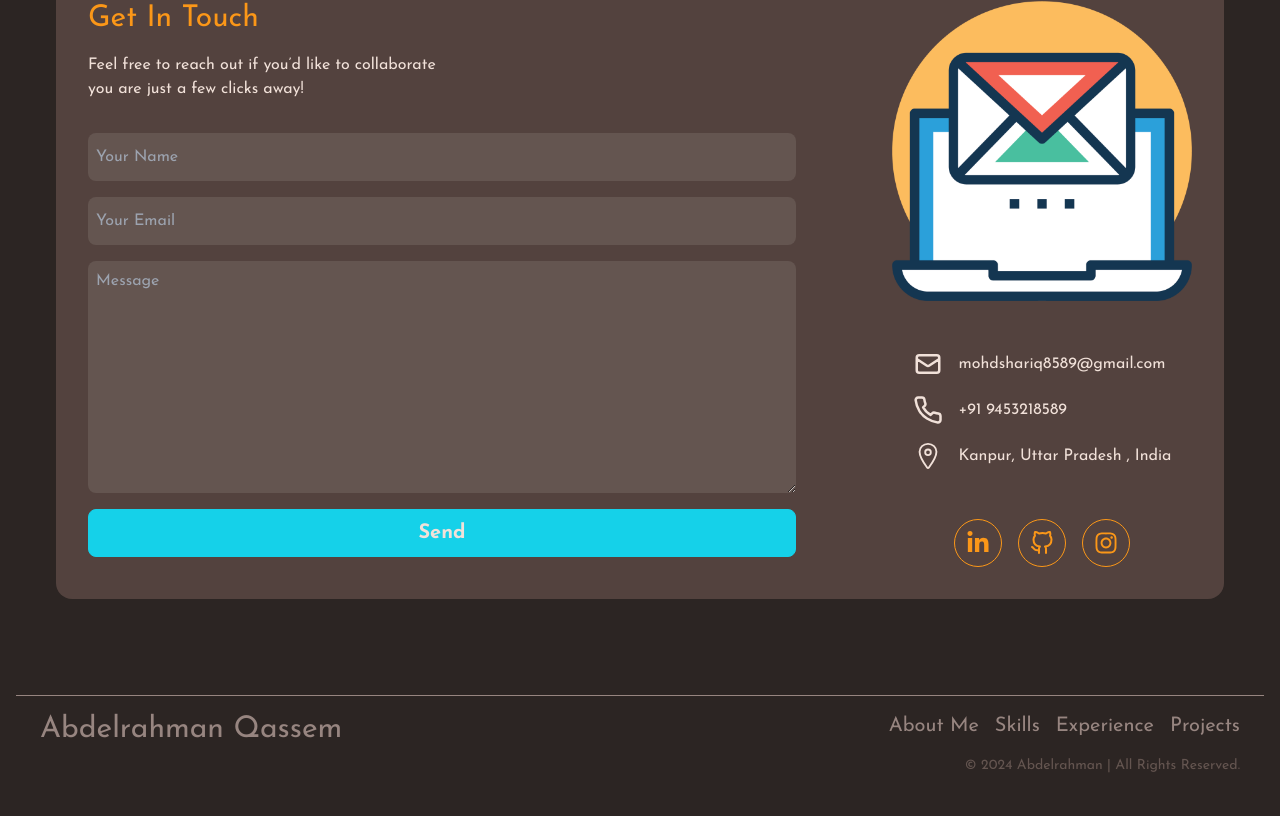
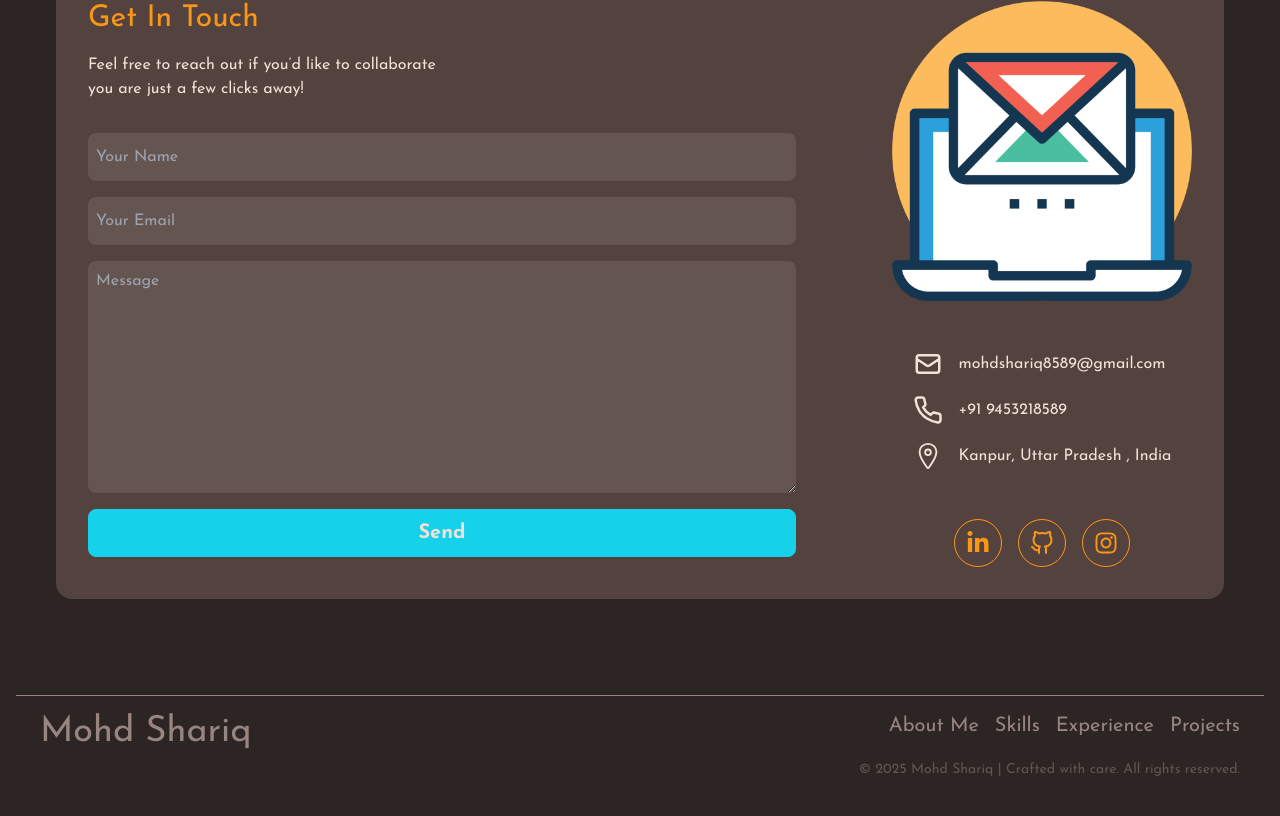
Before and after one commit to mohdshariq-8589/Portfolio, a React (Vite) app: page / in a window 1280 px wide. Shown: the part 4667-5483 px from the top of the page. Built offline with nearby package versions, Linux system fonts and the light colour scheme.

Commit message:
Footer Updated

```diff
--- a/src/components/footer/FooterMain.jsx
+++ b/src/components/footer/FooterMain.jsx
@@ -23,7 +23,7 @@ const FooterMain = () => {
     <div className="px-4">
       <div className="w-full h-[1px] bg-lightGrey mt-24"></div>
       <div className="md:flex justify-between mt-4 max-w-[1200px] mx-auto sm:hidden">
-        <p className="text-3xl text-lightGrey ">Abdelrahman Qassem</p>
+        <p className="text-4xl text-lightGrey ">Mohd Shariq</p>
         <ul className="flex gap-4 text-lightGrey text-xl">
           {footerLinks.map((item, index) => {
             return (
@@ -44,7 +44,7 @@ const FooterMain = () => {
         </ul>
       </div>
       <p className="max-w-[1200px] mx-auto text-right mt-2 mb-12 text-sm text-lightBrown">
-        © 2024 Abdelrahman | All Rights Reserved.
+    © 2025 Mohd Shariq | Crafted with care. All rights reserved.
       </p>
     </div>
   );
```
